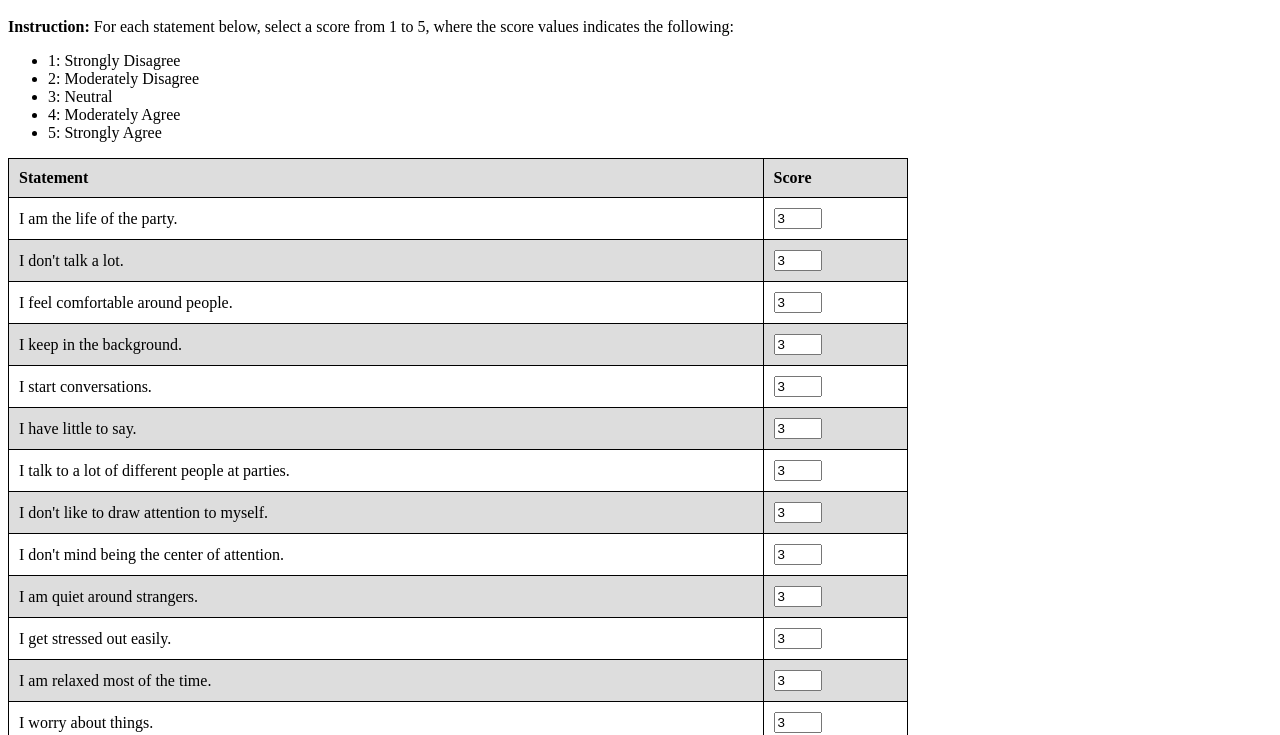
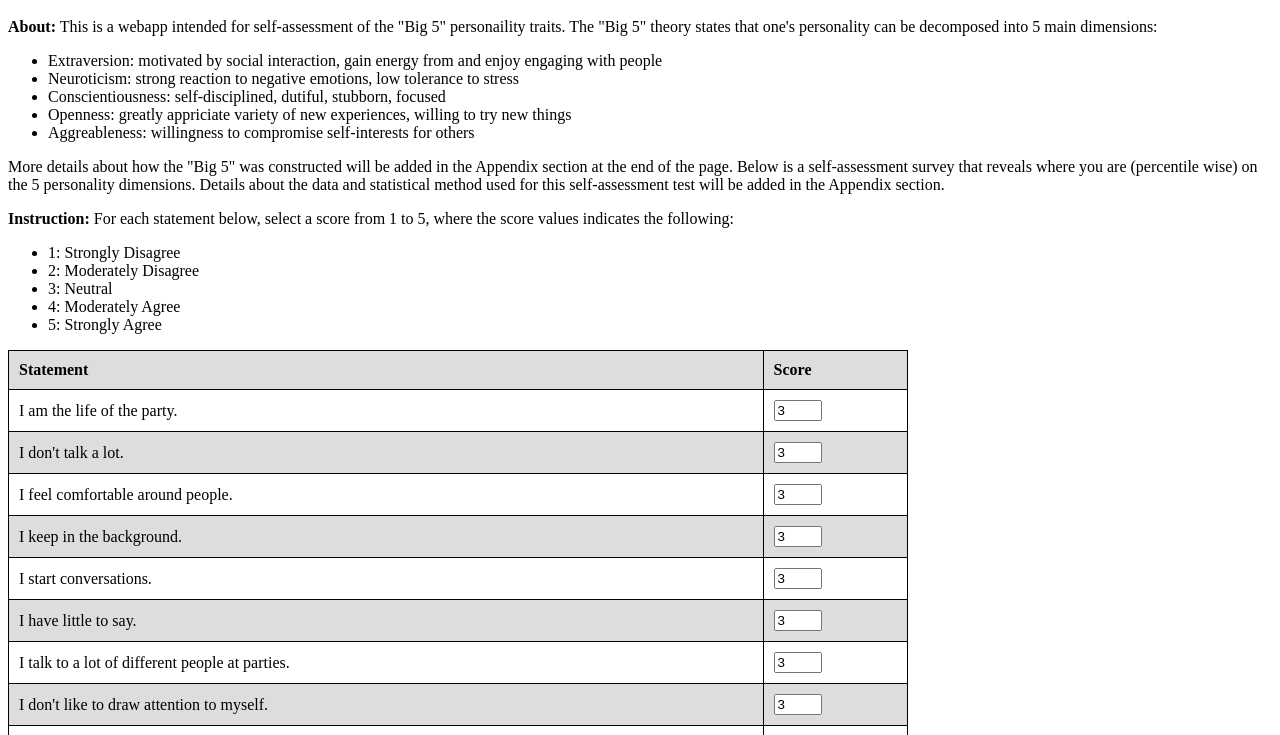
Before and after one commit to phamminhquan/big5-self-assess, a plain HTML site: page index.html in a window 1280 px wide. Shown: the part 48-783 px from the top of the page. Drawn offline with Linux system fonts and the light colour scheme.

Commit message:
add about section

```diff
--- a/index.html
+++ b/index.html
@@ -9,6 +9,18 @@
 
 	<body>
 		<h1>Big 5 Personality Self Assessment</h1>
+
+        <p>
+            <b>About:</b> This is a webapp intended for self-assessment of the "Big 5" personaility traits. The "Big 5" theory states that one's personality can be decomposed into 5 main dimensions:
+            <ul>
+                <li>Extraversion: motivated by social interaction, gain energy from and enjoy engaging with people</li>
+                <li>Neuroticism: strong reaction to negative emotions, low tolerance to stress</li>
+                <li>Conscientiousness: self-disciplined, dutiful, stubborn, focused</li>
+                <li>Openness: greatly appriciate variety of new experiences, willing to try new things</li>
+                <li>Aggreableness: willingness to compromise self-interests for others</li>
+            </ul>
+            More details about how the "Big 5" was constructed will be added in the Appendix section at the end of the page. Below is a self-assessment survey that reveals where you are (percentile wise) on the 5 personality dimensions. Details about the data and statistical method used for this self-assessment test will be added in the Appendix section.
+        </p>
 
         <p>
             <b>Instruction:</b> For each statement below, select a score from 1 to 5, where the score values indicates the following:
@@ -87,7 +99,7 @@
             <b>Result:</b>
             <table>
                 <tr><th>Trait</th><th>Percentile</th></tr>
-                <tr><td>Extroversion</td><td id="ext_res"></td></tr>
+                <tr><td>Extraversion</td><td id="ext_res"></td></tr>
                 <tr><td>Neuroticism</td><td id="neu_res"></td></tr>
                 <tr><td>Conscientiousness</td><td id="con_res"></td></tr>
                 <tr><td>Openness</td><td id="opn_res"></td></tr>
```
